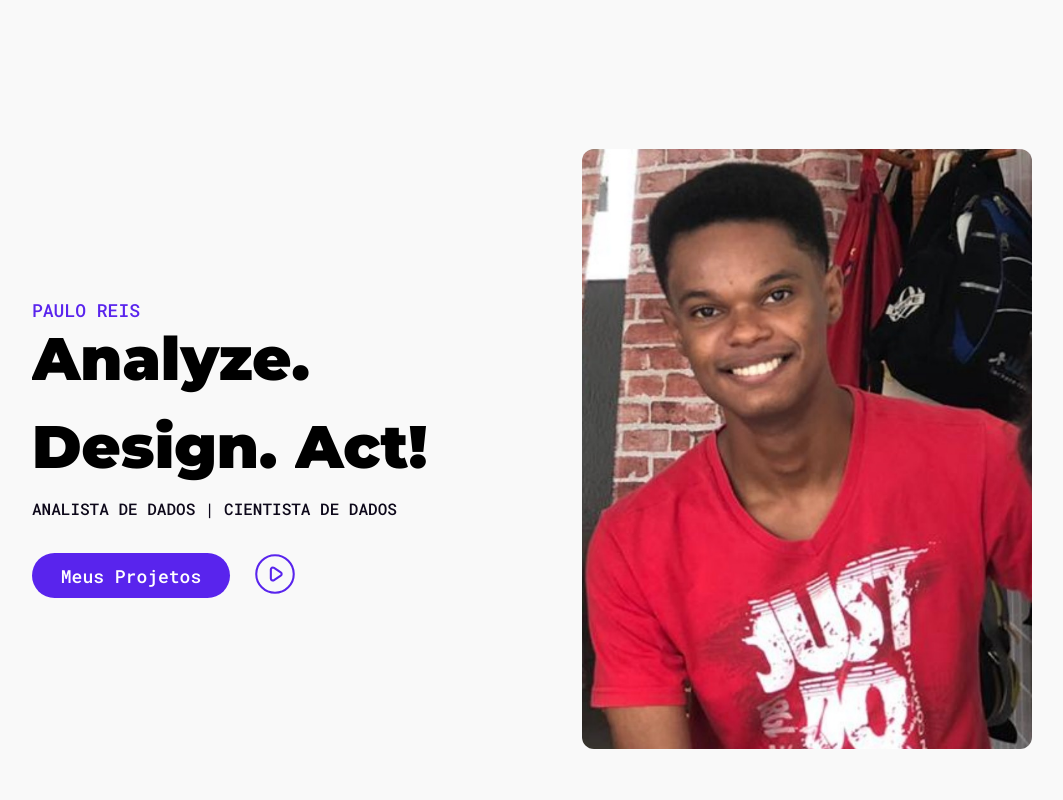
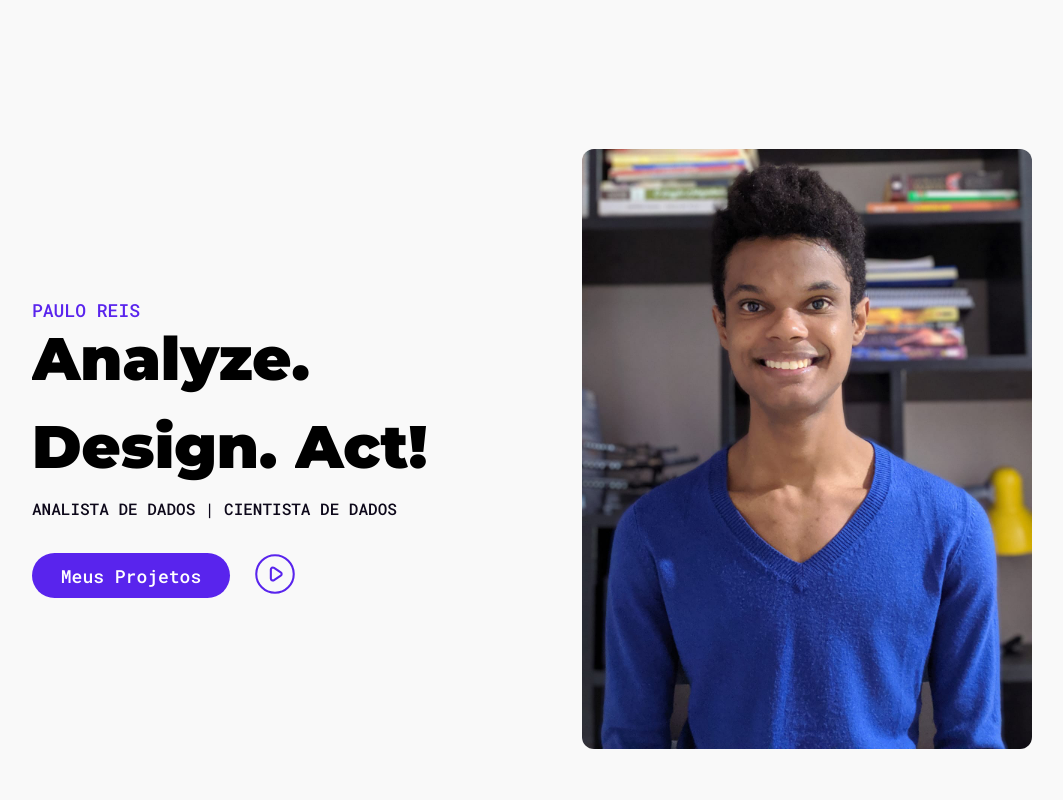
Before and after one commit to pauloreis-ds/portfolio, a plain HTML site: page index.html in a window 1280 px wide. Shown: the top 800 px of the page, without its empty margins (108-1171 px from the left). Drawn offline with Linux system fonts and the light colour scheme.

Commit message:
new profile image

```diff
--- a/index.html
+++ b/index.html
@@ -32,7 +32,7 @@
                 </div>
             </div>
             <div class="right">
-                <img src="images/home/profile_image.jpg">
+                <img src="images/home/profile_image.jpeg">
             </div>
         </div>
     </section>
```
Also changed, not shown: images/home/profile_image.jpeg (added), images/home/profile_image.jpg (deleted).
